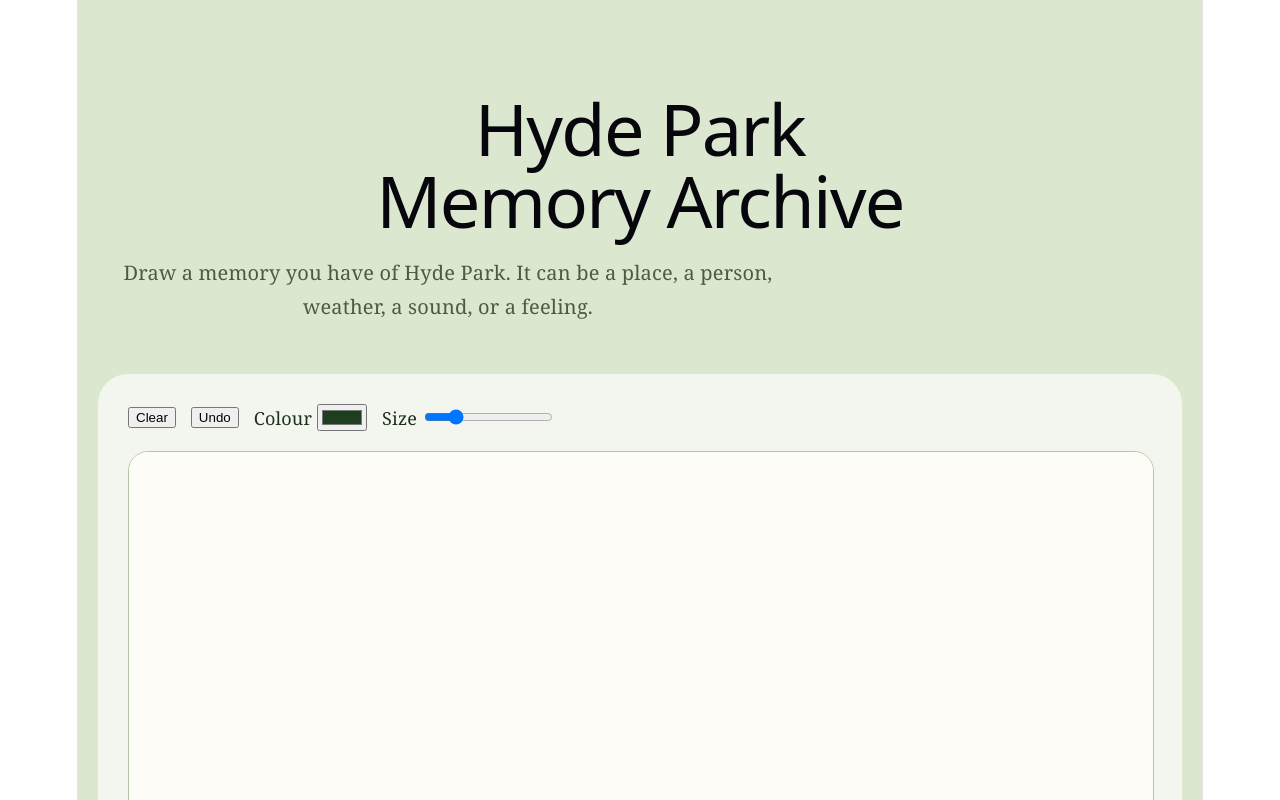
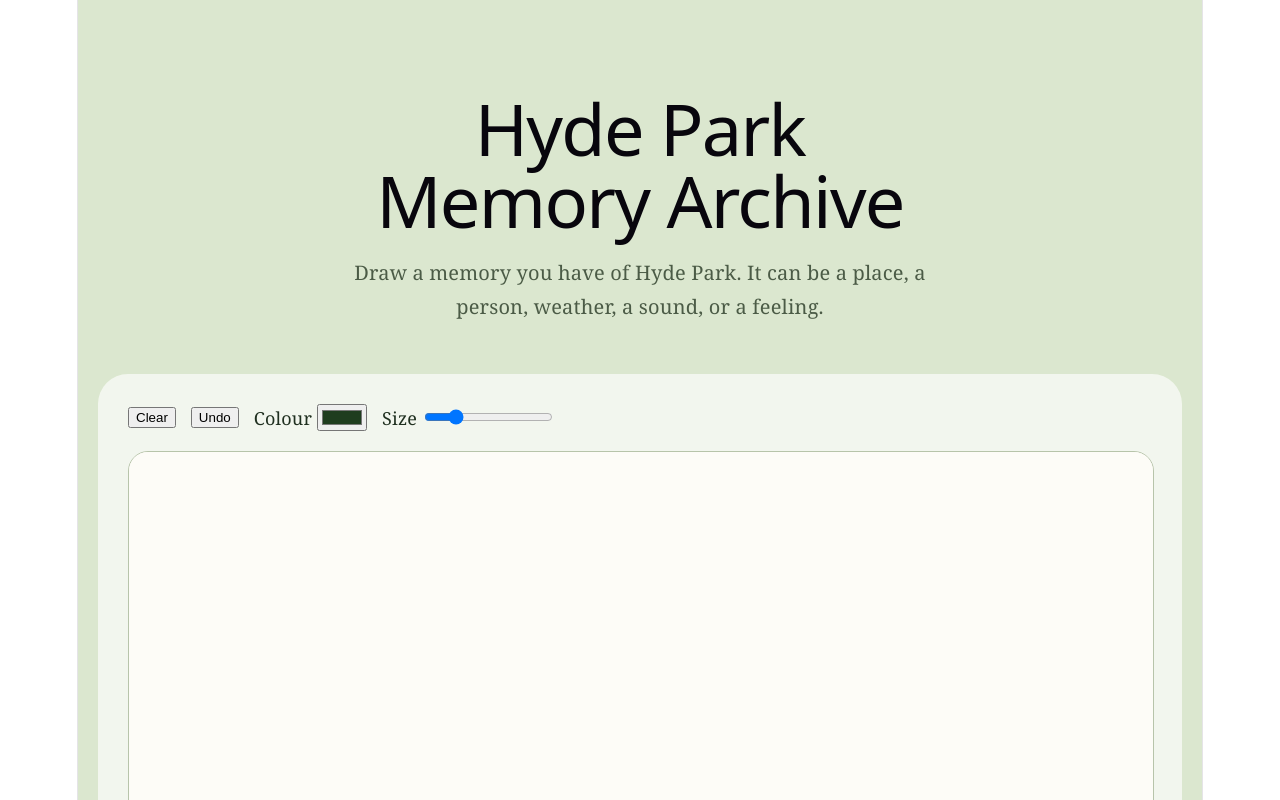
Before and after one commit to mafuyi0306-svg/hyde-park-memory, a React (Vite) app: page / in a window 1280 px wide. Shown: the top 800 px of the page. Built offline with nearby package versions, Linux system fonts and the light colour scheme; no server answers; the database is empty.

Commit message:
fix subtitle layout

```diff
--- a/src/App.jsx
+++ b/src/App.jsx
@@ -186,10 +186,13 @@ export default function App() {
         <p
           style={{
             fontSize: "20px",
-            maxWidth: "700px",
+            maxWidth: "620px",
             lineHeight: 1.7,
             color: "#4b5b46",
             marginBottom: "50px",
+            marginLeft: "auto",
+            marginRight: "auto",
+            textAlign: "center",
           }}
         >
           Draw a memory you have of Hyde Park. It can be a place, a person,
```
